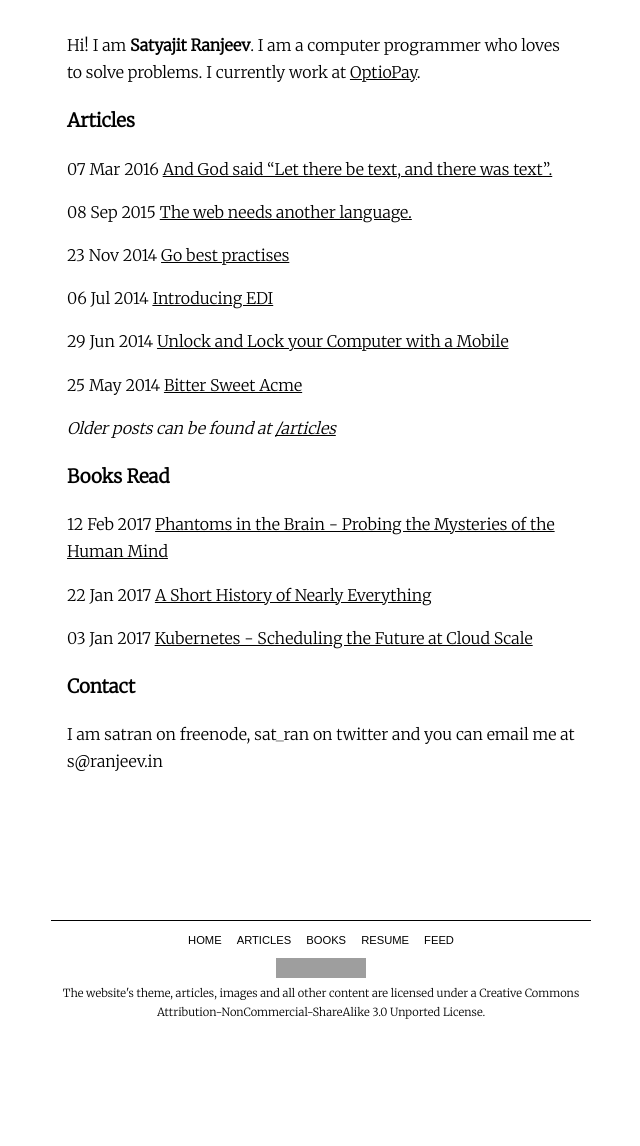
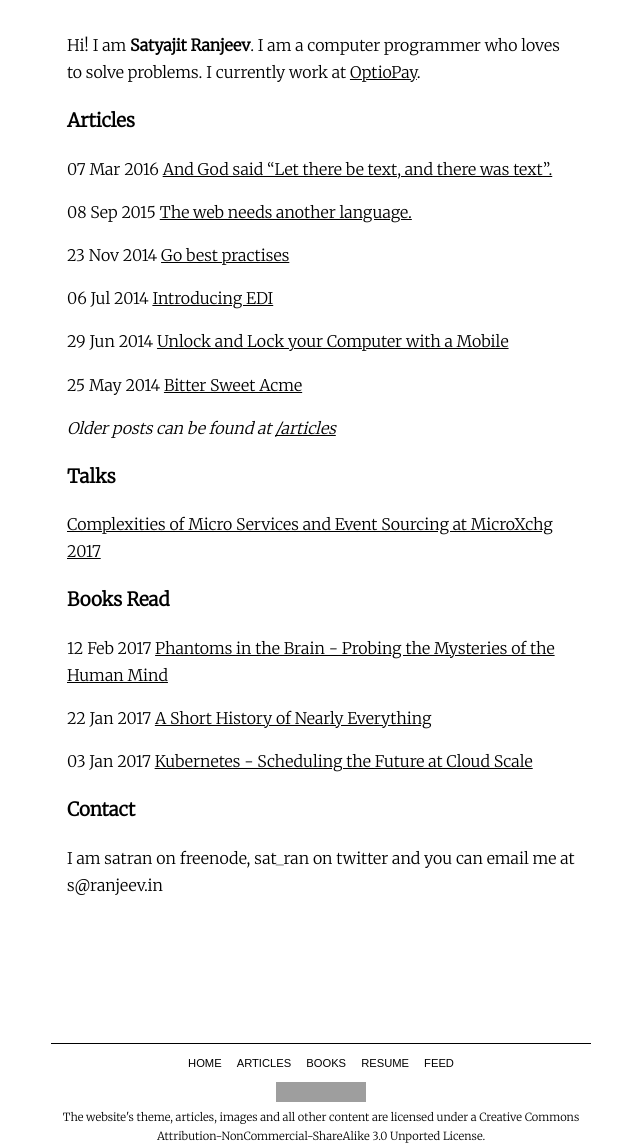
Before and after one commit to satran/satran.github.io, a Jekyll site: the page built from index.md, in a window 1280 px wide. Shown: the whole page, without its empty margins (319-959 px from the left). Built offline with Jekyll 4.4.1, drawn with Linux system fonts in a browser that asks for light colours; before the commit the page ends 1022 px from its top, so only the background shows below that; grey boxes are pictures that could not be loaded.

Commit message:
Add talk to the site

```diff
--- a/index.md
+++ b/index.md
@@ -12,13 +12,16 @@ Hi! I am **Satyajit Ranjeev**. I am a computer programmer who loves to solve pro
 
 *Older posts can be found at [/articles](/articles)*
 
+### Talks
+[Complexities of Micro Services and Event Sourcing at MicroXchg 2017](https://www.youtube.com/watch?v=yVUiA6gDhKU)
+
+
 ### Books Read
 {% assign sortedbooks = (site.books | sort: 'date') | reverse %}
 {% for book in sortedbooks limit:6 %}
   {{book.date | date_to_string}} [{{book.title}}]({{book.url}})
 {% endfor %}
 
-
 ### Contact
 
 I am satran on freenode, sat_ran on twitter and you can email me at s@ranjeev.in
```
Also changed, not shown: resume/index.md (+6 -0 lines).
